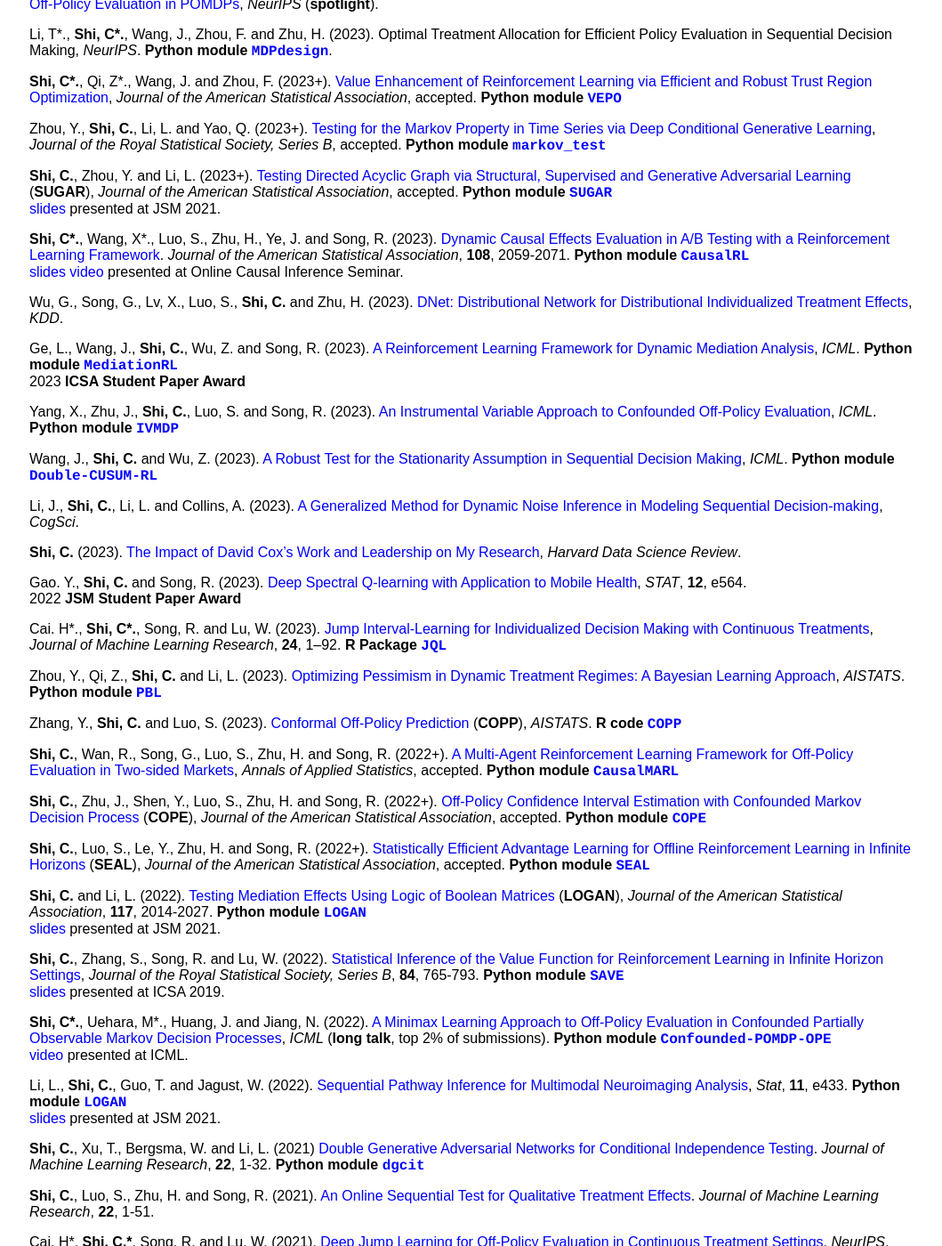
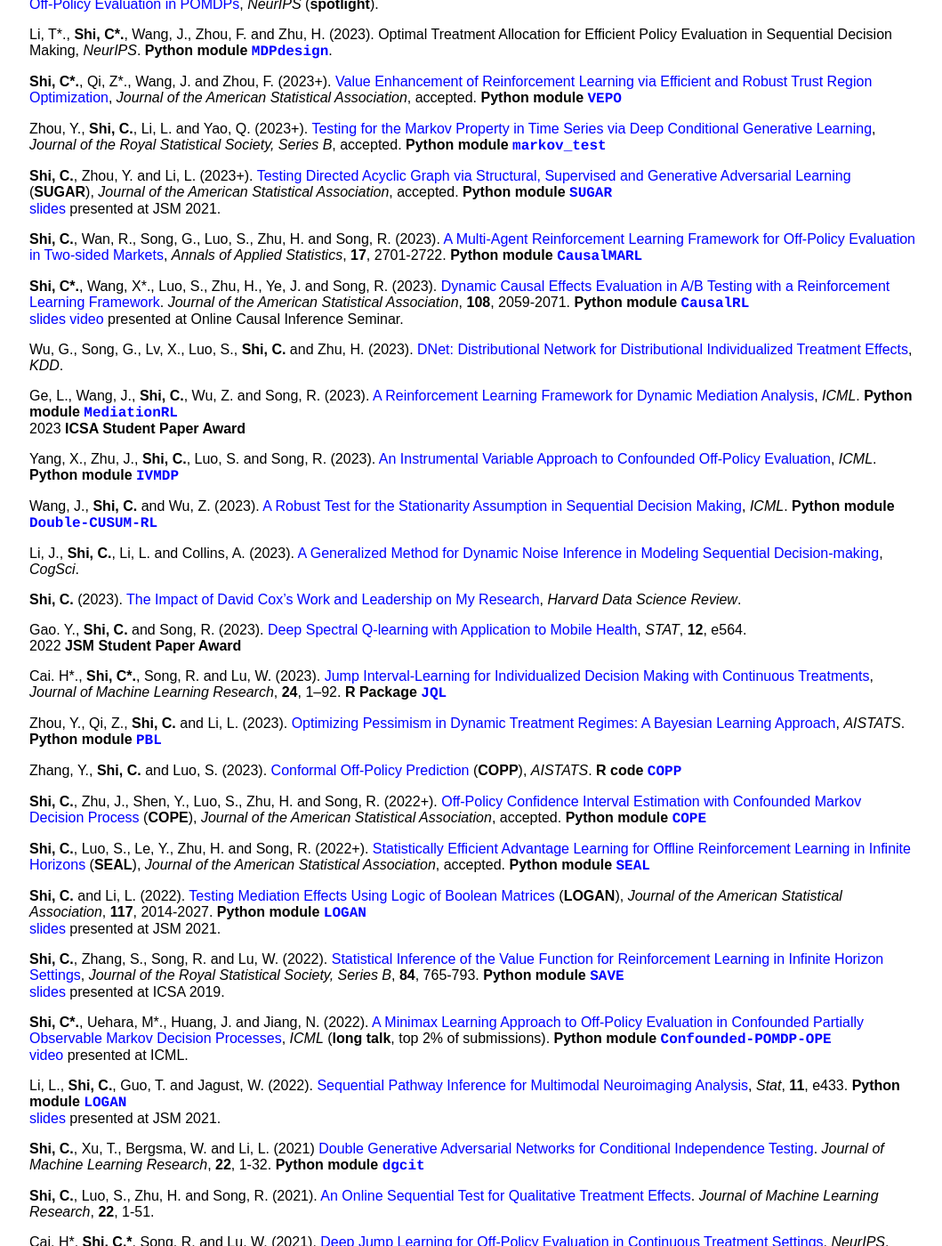
Before and after one commit to callmespring/callmespring.github.io, a Jekyll site: the page built from publication.md, in a window 1280 px wide and 1400 px high, scrolled down 743 px. Shown: the whole window at 89% size, without its empty margins (107-1166 px from the left). Built offline with Jekyll 4.4.1, drawn with Linux system fonts in a browser that asks for light colours; some of the changed lines change nothing that is shown.

Commit message:
Update publication.md

```diff
--- a/publication.md
+++ b/publication.md
@@ -52,6 +52,9 @@ Zhou, Y., **Shi, C.**, Li, L. and Yao, Q. (2023+). [Testing for the Markov Prope
 **Shi, C.**, Zhou, Y. and Li, L. (2023+). [Testing Directed Acyclic Graph via Structural,
 Supervised and Generative Adversarial Learning](https://arxiv.org/pdf/2106.01474.pdf) (**SUGAR**), _Journal of the American Statistical Association_, accepted. **Python module** [<span style="font-family:courier;">**SUGAR**</span>](https://github.com/yunzhe-zhou/SUGAR) <br/> [<font size="3">slides</font>](./slides/SUGAR.pdf) <font size="3">presented at JSM 2021</font>.
 
+**Shi, C.**, Wan, R., Song, G., Luo, S., Zhu, H. and Song, R. (2023). [A Multi-Agent Reinforcement Learning Framework for Off-Policy Evaluation in Two-sided Markets](https://arxiv.org/abs/2202.10574), _Annals of Applied Statistics_, **17**, 2701-2722.
+**Python module** [<span style="font-family:courier;">**CausalMARL**</span>](https://github.com/RunzheStat/CausalMARL)
+
 **Shi, C\*.**, Wang, X\*., Luo, S., Zhu, H., Ye, J. and Song, R. (2023). [Dynamic Causal Effects Evaluation in A/B Testing with a Reinforcement Learning Framework](https://arxiv.org/pdf/2002.01711.pdf). _Journal of the American Statistical Association_, **108**, 2059-2071.
 **Python module** [<span style="font-family:courier;">**CausalRL**</span>](https://github.com/callmespring/CausalRL) <br/> [<font size="3">slides</font>](./slides/CausalRL.pdf) [<font size="3">video</font>](https://www.youtube.com/watch?v=Zor1CmRyycw&t=2470s) <font size="3">presented at Online Causal Inference Seminar.
 
@@ -77,9 +80,6 @@ Zhou, Y., Qi, Z., **Shi, C.** and Li, L. (2023). [Optimizing Pessimism in Dynami
 **Python module** [<span style="font-family:courier;">**PBL**</span>](https://github.com/yunzhe-zhou/PBL)
 
 Zhang, Y., **Shi, C.** and Luo, S. (2023). [Conformal Off-Policy Prediction](https://arxiv.org/pdf/2206.06711.pdf) (**COPP**), _AISTATS_. **R code** [<span style="font-family:courier;">**COPP**</span>](https://github.com/yyzhangecnu/COPP)
-
-**Shi, C.**, Wan, R., Song, G., Luo, S., Zhu, H. and Song, R. (2022+). [A Multi-Agent Reinforcement Learning Framework for Off-Policy Evaluation in Two-sided Markets](https://arxiv.org/abs/2202.10574), _Annals of Applied Statistics_, accepted.
-**Python module** [<span style="font-family:courier;">**CausalMARL**</span>](https://github.com/RunzheStat/CausalMARL)
 
 **Shi, C.**, Zhu, J., Shen, Y., Luo, S., Zhu, H. and Song, R. (2022+). [Off-Policy Confidence Interval Estimation with Confounded Markov Decision Process
 ](https://arxiv.org/abs/2202.10589) (**COPE**), _Journal of the American Statistical Association_, accepted.
```
